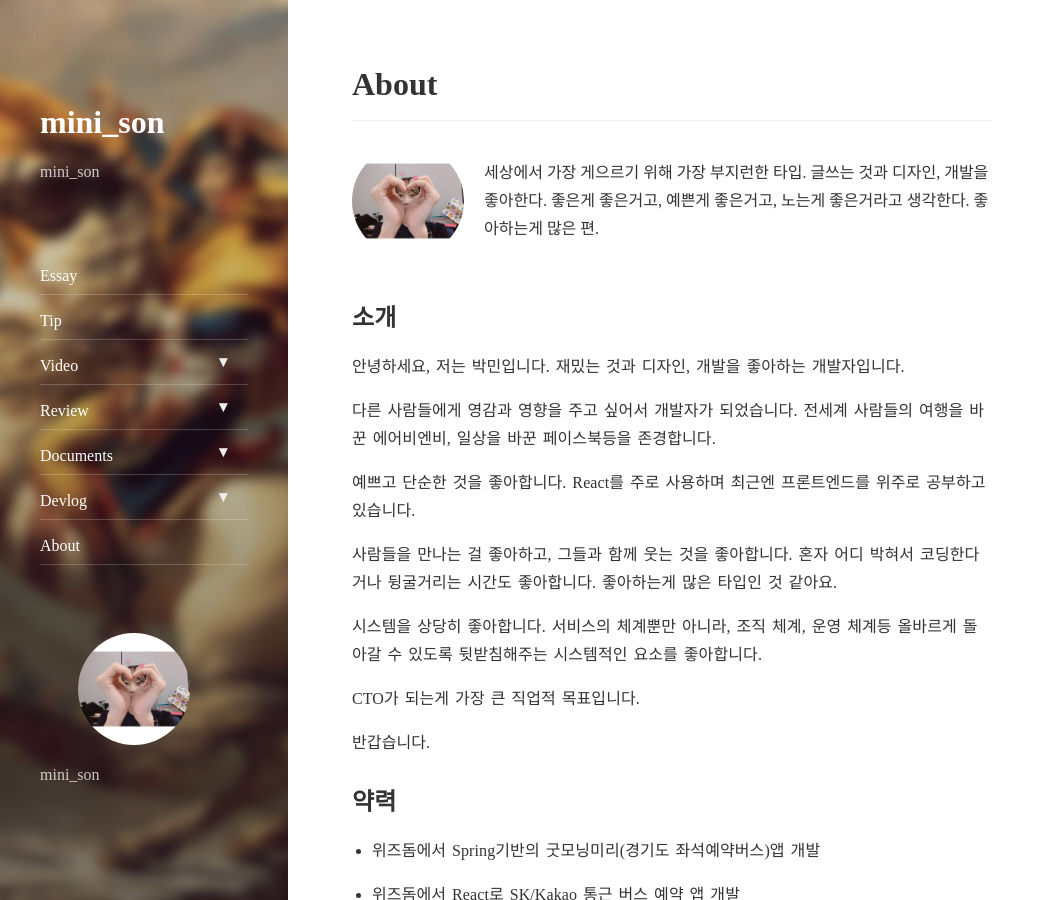
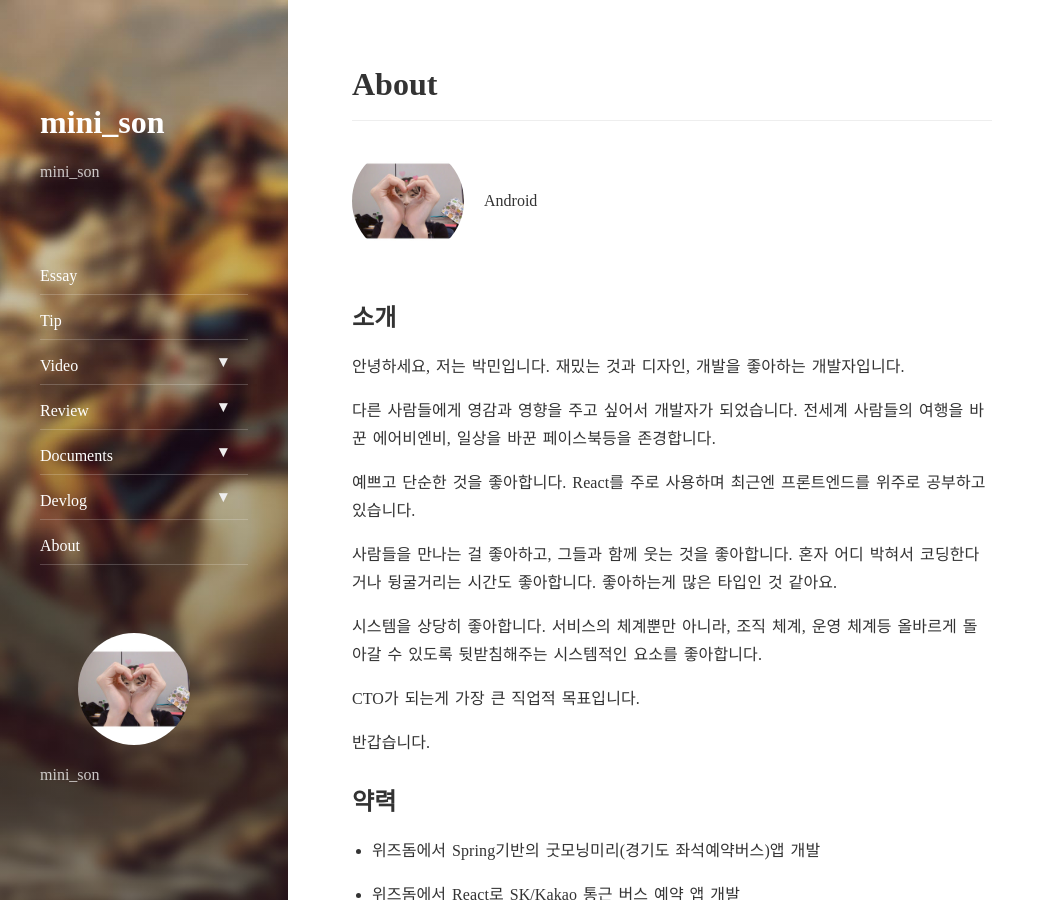
Before and after one commit to minheeson/minheeson.github.io, a Jekyll site: the page built from about.md, in a window 1280 px wide and 900 px high. Shown: the whole window, without its empty margins (0-1055 px from the left). Built offline with Jekyll 4.4.1, drawn with Linux system fonts in a browser that asks for light colours; nearby versions of some CDN libraries.

Commit message:
modify theme

```diff
--- a/_data/authors.yml
+++ b/_data/authors.yml
@@ -1,15 +1,14 @@
 # The primary author of this blog.
 # Must be the same as `author` in `_config.yml`.
 # Change `qwtel` to your shortname (used in the front matter to set a page's author, e.g. `author: qwtel`).
-isme2n:
-  name:              aiden min
-  email:             zooqzqz@gmail.com
+minheeson:
+  name:              minhee son
+  email:             lois7109@gmail.com
 
   # Used at the bottom of each page and at the top of the `about` layout
   # Markdown enabled, can use multiple paragraphs (enabled by `|`)
   about:             |
-    세상에서 가장 게으르기 위해 가장 부지런한 타입.
-    글쓰는 것과 디자인, 개발을 좋아한다. 좋은게 좋은거고, 예쁜게 좋은거고, 노는게 좋은거라고 생각한다. 좋아하는게 많은 편.
+    Android
 
   # This photo will be used in the about section
   picture:
@@ -47,7 +46,7 @@ isme2n:
     # pinterest:       <username>
     # foursquare:      <number>
     # yelp:            <string>
-    github:          isme2n
+    github:          minheeson
     # stackoverflow:   <number/username>
     # npm:             <username>
     # hackernews:      <username>
@@ -58,7 +57,7 @@ isme2n:
     # delicious:       <username>
     # stumbleupon:     <username>
     # paypal:          <username>
-    email:           mailto:zooqzqz@gmail.com
+    email:           mailto:lois7109@gmail.com
     rss:             https://isme2n.github.io/feed.xml
 
 # Another author
```
